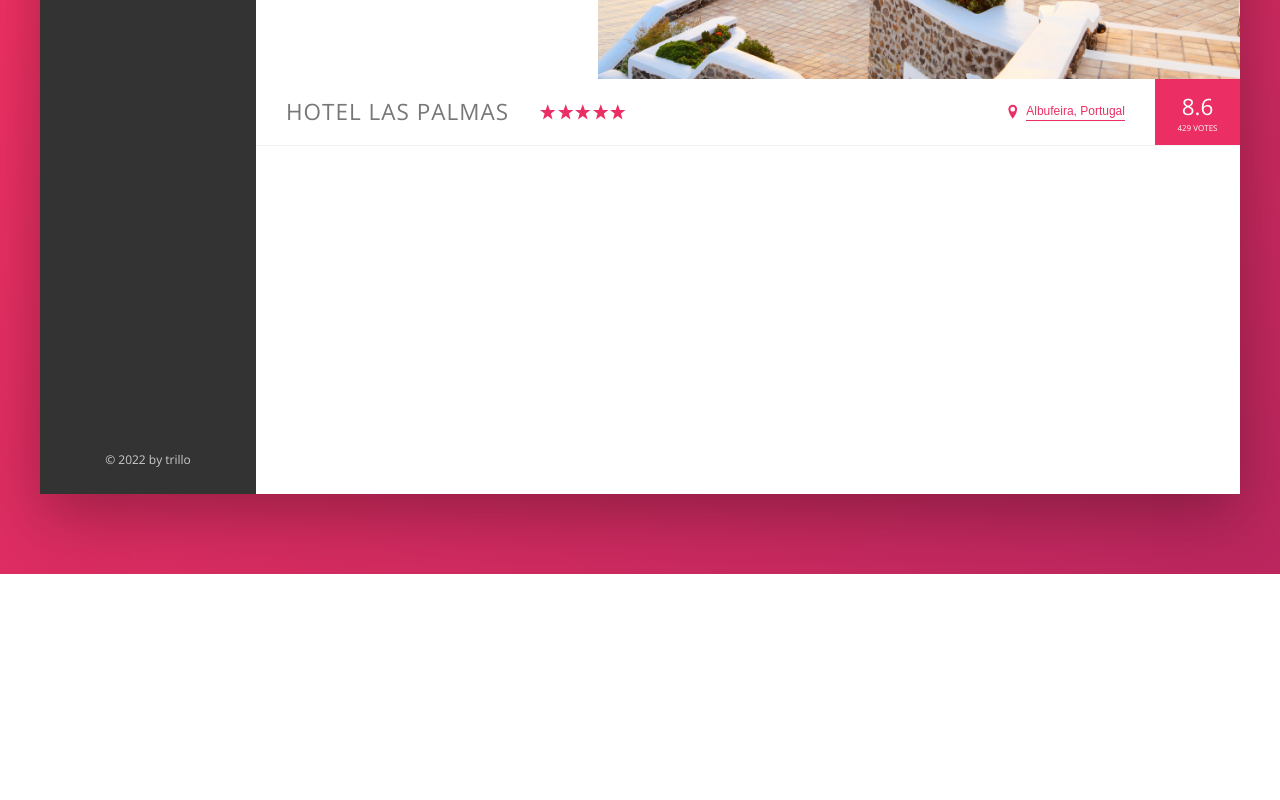
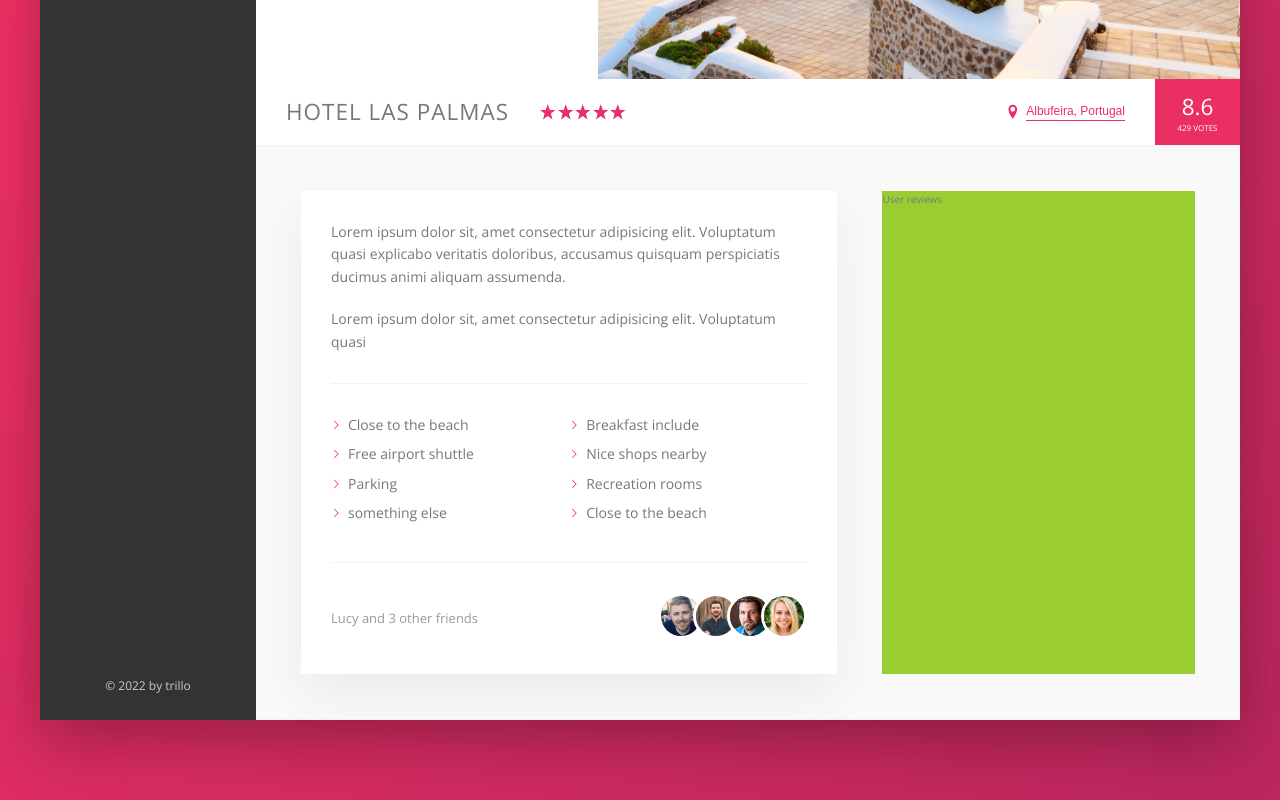
Before and after one commit to Nicelx/Html-Css-Collection, a website: page trillo/index.html in a window 1280 px wide. Shown: the part 456-1256 px from the top of the page. Before the commit the page ends 1030 px from the top, so only its background shows below. Drawn offline with nearby package versions, Linux system fonts and the light colour scheme.

Commit message:
description section

```diff
--- a/trillo/index.html
+++ b/trillo/index.html
@@ -132,6 +132,40 @@
 							<div class="overview__rating-count">429 votes</div>
 						</div>
 					</div>
+					<div class="detail">
+						<div class="description">
+							<p class="paragraph">
+								Lorem ipsum dolor sit, amet consectetur adipisicing elit. Voluptatum quasi explicabo veritatis doloribus, accusamus quisquam perspiciatis ducimus animi aliquam assumenda.
+							</p>
+							<p class="paragraph">
+								Lorem ipsum dolor sit, amet consectetur adipisicing elit. Voluptatum quasi
+							</p>
+							<ul class="list">
+								<li class="list__item">Close to the beach</li>
+								<li class="list__item">Breakfast include</li>
+								<li class="list__item">Free airport shuttle</li>
+								<li class="list__item">Nice shops nearby</li>
+								<li class="list__item">Parking</li>
+								<li class="list__item">Recreation rooms</li>
+								<li class="list__item">something else</li>
+								<li class="list__item">Close to the beach</li>
+							</ul>
+							<div class="recommend">
+								<p class="recommend__count">
+									Lucy and 3 other friends
+								</p>
+								<div class="recommend__friends">
+									<img src="img/user-3.jpg" alt="" class="recommend__photo">
+									<img src="img/user-4.jpg" alt="" class="recommend__photo">
+									<img src="img/user-5.jpg" alt="" class="recommend__photo">
+									<img src="img/user-6.jpg" alt="" class="recommend__photo">
+								</div>
+							</div>
+						</div>
+						<div class="user-reviews">
+							User reviews
+						</div>
+					</div>
 				</main>
 			</div>
 		</div>
--- a/trillo/sass/_base.scss
+++ b/trillo/sass/_base.scss
@@ -13,6 +13,11 @@
 	--color-grey-dark-3: #999;
 
 	--shadow-dark:0 2rem 6rem rgba(0,0,0,0.3);
+	--shadow-light: 0 2rem 5rem rgba(0,0,0,0.06);
+
+	--line: 1px solid var(--color-grey-light-2);
+
+
 }
 
 * {
--- a/trillo/sass/_components.scss
+++ b/trillo/sass/_components.scss
@@ -192,7 +192,7 @@
 .overview {
 	display: flex;
 	align-items: center;
-	border-bottom: 1px solid var(--color-grey-light-2);
+	border-bottom: var(--line);
 
 
 	&__heading {
@@ -282,3 +282,66 @@
 	}
 
 }
+
+///////////////////////
+//PARAGRAPH
+.paragraph:not(:last-of-type) {
+	margin-bottom: 2rem;
+}
+///////////////////////
+//LIST
+.list {
+	list-style: none;
+	margin: 3rem 0;
+	padding: 3rem 0;
+	border-top: var(--line);
+	border-bottom: var(--line);
+	display: flex;
+	flex-wrap: wrap;
+	&__item {
+		flex: 0 0 50%;
+		margin-bottom: .7rem;
+	}
+	&__item::before {
+		content: "";
+		display: inline-block;
+		height: 1rem;
+		width: 1rem;
+		margin-right: 0.7rem;
+
+		// older browsers
+		// background-image: url(../img/chevron-thin-right.svg);
+		// background-size: cover;
+		background-color: var(--color-primary);
+		-webkit-mask-image: url(../img/chevron-thin-right.svg);
+		-webkit-mask-size: cover;
+	}
+}
+
+///////////////////////
+//RECOMMEND
+.recommend {
+	font-size: 1.3rem;
+	color: var(--color-grey-dark-3);
+	display: flex;
+	align-items: center;
+
+
+	&__photo {
+		box-sizing: content-box;
+		height: 4rem;
+		width: 4rem;
+		border-radius: 50%;
+		border: 3px solid #fff;
+
+		&:not(:last-child) {
+			margin-right: -1.5rem;
+		}
+	}
+	&__count {
+		margin-right: auto;
+	}
+	&__friends {
+
+	}
+}
--- a/trillo/sass/_layout.scss
+++ b/trillo/sass/_layout.scss
@@ -11,7 +11,7 @@
 	font-size: 1.4rem;
 	height: 7rem;
 	background-color: #fff;
-	border-bottom: 1px solid var(--color-grey-light-2);
+	border-bottom: var(--line);
 
 	display: flex;
 	justify-content: space-between;
@@ -33,5 +33,23 @@
 .hotel-view {
 	background-color: #fff;
 	flex: 1;
-	height: 80rem;
 }
+.detail {
+	display: flex;
+	padding: 4.5rem;
+	background-color: var(--color-grey-light-1);
+	border-bottom: var(--line);
+}
+.description {
+	font-size: 1.4rem;
+	background-color: #fff;
+	flex: 0 0 60%;
+	margin-right: 4.5rem;
+	box-shadow: var(--shadow-light);
+	padding: 3rem;
+
+}
+.user-reviews {
+	background-color: yellowgreen;
+	flex: 1;
+}
```
Also changed, not shown: trillo/css/style.css.
